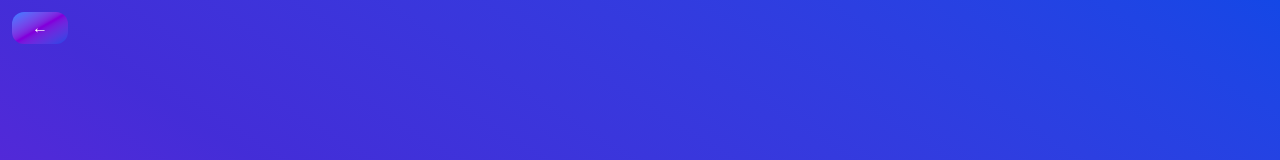
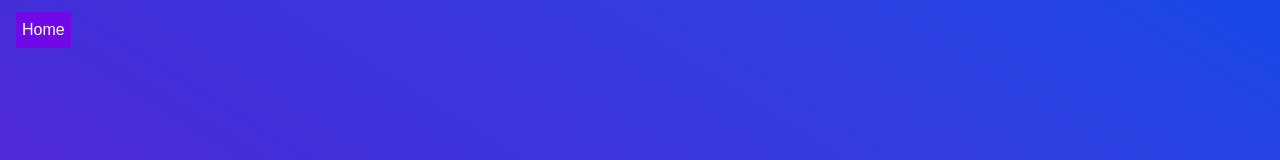
Before and after one commit to lutbagas/katalog-game, a Next.js app: page /login in a window 1280 px wide. Shown: the top 160 px of the page. Built offline with nearby package versions, Linux system fonts and the light colour scheme.

Commit message:
feat: add home button in login

```diff
--- a/src/app/login/page.tsx
+++ b/src/app/login/page.tsx
@@ -1,13 +1,13 @@
 // app/register/page.tsx
 "use client"
 import { LoginForm } from "@/components/LoginForm";
-import { BackButton } from "@/components/BackButton";
+import { HomeButton } from "@/components/HomeButton";
 
 export default function LoginPage() {
   return (
     <>
     <main className="min-h-screen flex flex-col items-center justify-center bg-gradient-to-bl from-blue-700 via-indigo-700  to-purple-700 text-white">
-    <BackButton/>
+    <HomeButton/>
       <h1 className="text-3xl font-bold mb-6"></h1>
       <LoginForm />
     </main>
--- a/src/components/HomeButton.tsx
+++ b/src/components/HomeButton.tsx
@@ -1,7 +1,10 @@
 import { useRouter } from "next/navigation";
 
-const router = useRouter();
 
-export default function HomeButton(){
-  <button onClick={() => router.push("/")}>kembali</button>
+export function HomeButton(){
+  const router = useRouter();
+  return(
+    <button onClick={() => router.push("/")}
+    className="p-1.5 bg-violet-700 absolute top-3 left-4 cursor-pointer hover:bg-violet-800">Home</button>
+  )
 }
--- a/src/components/NavBar.tsx
+++ b/src/components/NavBar.tsx
@@ -17,7 +17,7 @@ export function Navbar() {
   return (
     <nav className="w-full bg-gradient-to-r from-[#223159] via-[#312965] to-[#20697a] py-4 shadow-lg">
       <div className="max-w-7xl mx-auto flex items-center justify-between px-6">
-        <h1 className="text-2xl md:text-3xl font-extrabold bg-gradient-to-r from-blue-600 via-purple-600 to-yellow-600 bg-clip-text text-transparent drop-shadow tracking-tight cursor-pointer" onClick={() => router.push("/")}>
+        <h1 className="text-xl font-extrabold bg-gradient-to-r from-blue-600 via-purple-600 to-yellow-600 bg-clip-text text-transparent drop-shadow tracking-tight cursor-pointer" onClick={() => router.push("/")}>
           Katalog Game
         </h1>
 
@@ -25,7 +25,7 @@ export function Navbar() {
           {logged ? (
             <Link
               href="/profile"
-              className="px-5 py-2 bg-gray-400 text-blue-700 rounded-xl font-semibold shadow hover:bg-blue-100 transition"
+              className="px-2 py-2 bg-gray-400 text-blue-700 rounded-xl font-semibold shadow hover:bg-blue-100 transition"
             >
               Profile
             </Link>
@@ -33,19 +33,19 @@ export function Navbar() {
             <>
               <Link
                 href="/login"
-                className="px-5 py-2 bg-gray-200 text-sky-700 rounded-xl font-semibold shadow hover:bg-sky-200 transition"
+                className="px-2 py-2 bg-gray-200 text-sky-700 rounded-xl font-semibold shadow hover:bg-sky-200 transition"
               >
                 Login
               </Link>
               <Link
                 href="/register"
-                className="px-5 py-2 bg-gray-200 text-sky-700 rounded-xl font-semibold shadow hover:bg-sky-200 transition"
+                className="px-2 py-2 bg-gray-200 text-sky-700 rounded-xl font-semibold shadow hover:bg-sky-200 transition"
               >
                 Sign-Up
               </Link>
               <Link
                href="userPage"
-               className="bg-gray-200 text-sky-700 p-3 rounded-xl font-semibold hover:bg-sky-200">hapus</Link>
+               className="bg-gray-200 text-sky-700 p-2 rounded-xl font-semibold hover:bg-sky-200">hapus</Link>
             </>
           )}
         </div>
```
